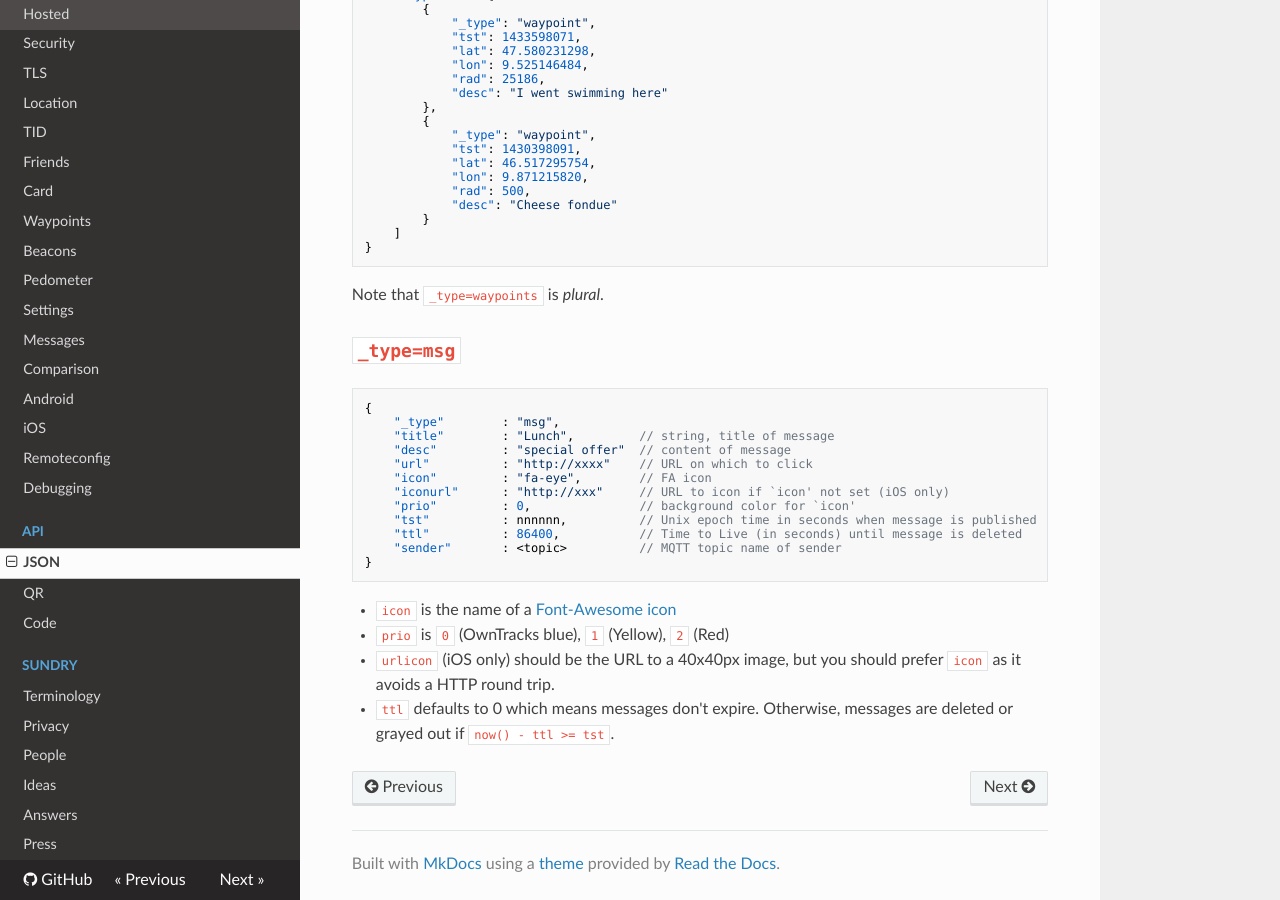
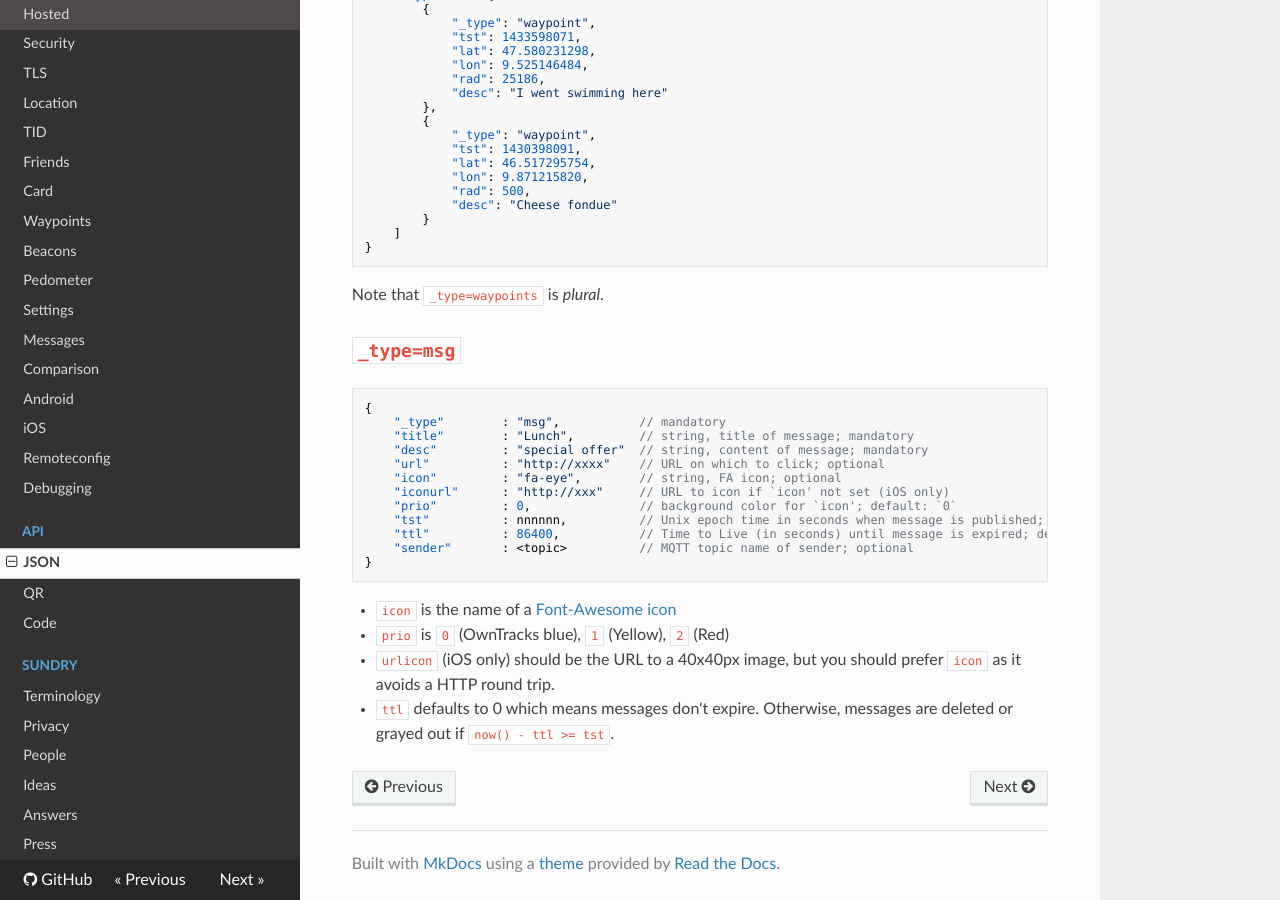
Before and after one commit to owntracks/booklet, an MkDocs documentation site: the page built from docs/tech/json.md, in a window 1280 px wide and 900 px high, scrolled down 8854 px. Built offline with MkDocs 1.6.1, drawn with Linux system fonts in a browser that asks for light colours; nearby versions of some CDN libraries; old or Windows-style settings are respelled for this version of MkDocs.

Commit message:
clarify mandatory settings in msg

````diff
--- a/docs/tech/json.md
+++ b/docs/tech/json.md
@@ -399,16 +399,16 @@ Note that `_type=waypoints` is *plural*.
 
 ```json
 {
-    "_type"        : "msg",
-    "title"        : "Lunch",         // string, title of message
-    "desc"         : "special offer"  // content of message
-    "url"          : "http://xxxx"    // URL on which to click
-    "icon"         : "fa-eye",        // FA icon
+    "_type"        : "msg",           // mandatory
+    "title"        : "Lunch",         // string, title of message; mandatory
+    "desc"         : "special offer"  // string, content of message; mandatory
+    "url"          : "http://xxxx"    // URL on which to click; optional
+    "icon"         : "fa-eye",        // string, FA icon; optional
     "iconurl"      : "http://xxx"     // URL to icon if `icon' not set (iOS only)
-    "prio"         : 0,               // background color for `icon'
-    "tst"          : nnnnnn,          // Unix epoch time in seconds when message is published
-    "ttl"          : 86400,           // Time to Live (in seconds) until message is deleted
-    "sender"       : <topic>          // MQTT topic name of sender
+    "prio"         : 0,               // background color for `icon'; default: `0`
+    "tst"          : nnnnnn,          // Unix epoch time in seconds when message is published; mandatory
+    "ttl"          : 86400,           // Time to Live (in seconds) until message is expired; default `0`
+    "sender"       : <topic>          // MQTT topic name of sender; optional
 }
 ```
 
````
